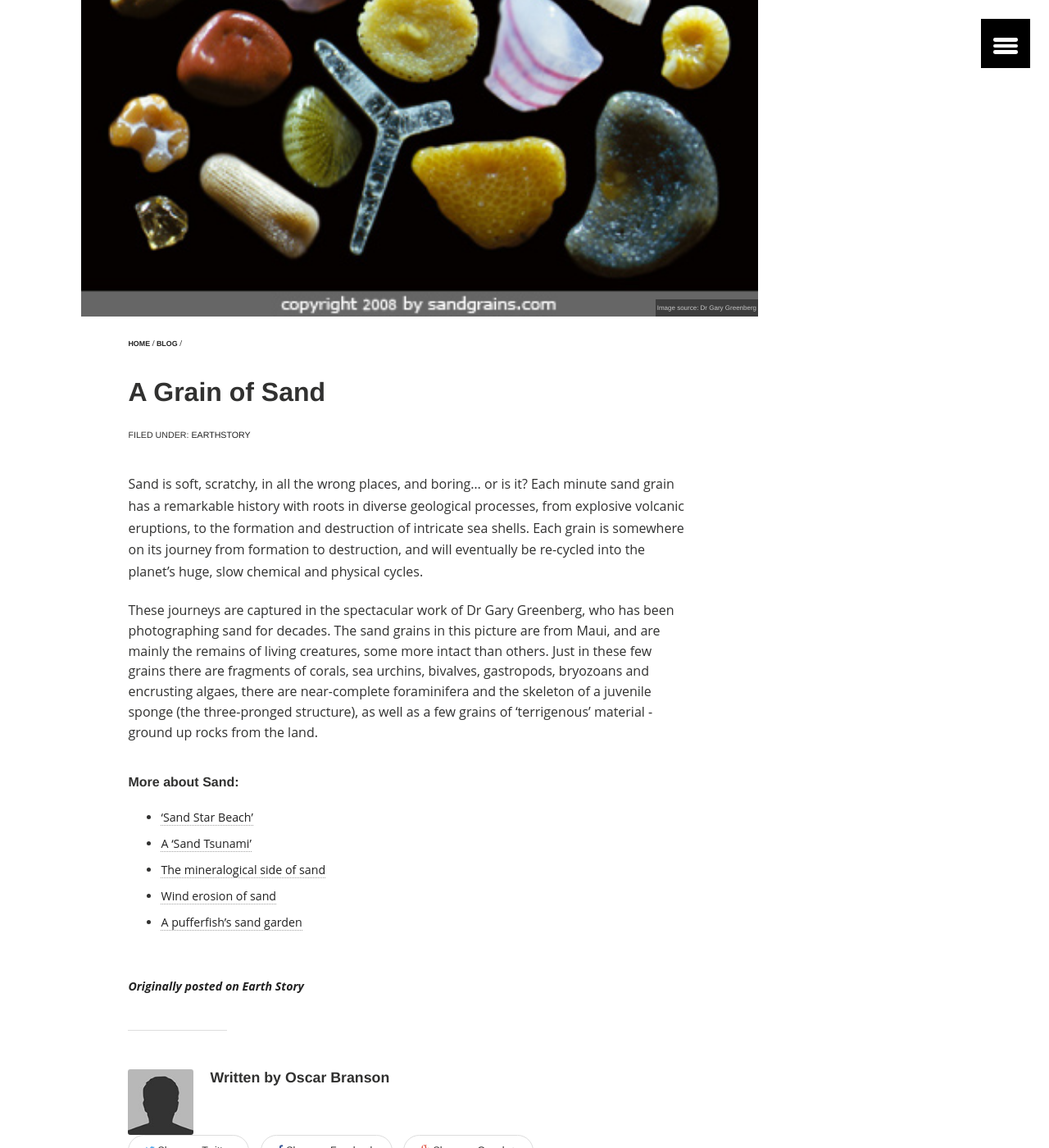
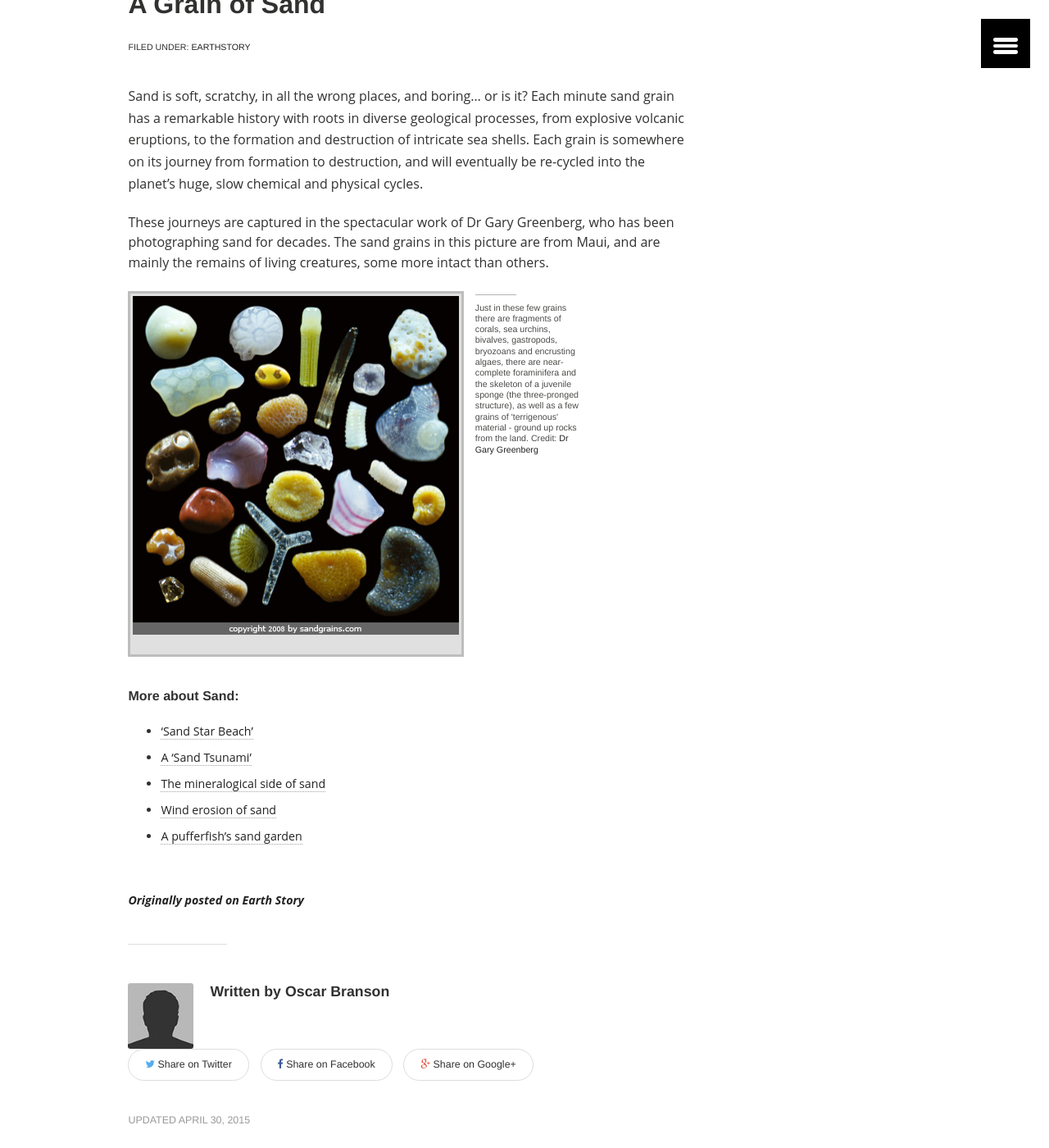
Before and after one commit to oscarbranson/oscarbranson.github.io, a Jekyll site: the page built from _posts/blog/2015-04-27-sand-grains.md, in a window 1280 px wide and 1400 px high, scrolled down 579 px. Shown: the whole window at 82% size. Built offline with Jekyll 4.4.1, drawn with Linux system fonts in a browser that asks for light colours.

Commit message:
cleaned up a couple of posts

```diff
--- a/_posts/blog/2015-04-27-sand-grains.md
+++ b/_posts/blog/2015-04-27-sand-grains.md
@@ -8,7 +8,7 @@ share: true
 excerpt:
 tags: earthstory
 image:
-  feature: /earth-story/sand-grains.jpg
+  feature: /earth-story/sand-grains-feature.jpg
   teaser: /earth-story/sand-grains-teaser.jpg
   thumb: /earth-story/sand-grains-thumb.jpg
   credit: Dr Gary Greenberg
@@ -21,7 +21,13 @@ published: true
 
 Sand is soft, scratchy, in all the wrong places, and boring... or is it? Each minute sand grain has a remarkable history with roots in diverse geological processes, from explosive volcanic eruptions, to the formation and destruction of intricate sea shells. Each grain is somewhere on its journey from formation to destruction, and will eventually be re-cycled into the planet's huge, slow chemical and physical cycles.
 
-These journeys are captured in the spectacular work of Dr Gary Greenberg, who has been photographing sand for decades. The sand grains in this picture are from Maui, and are mainly the remains of living creatures, some more intact than others. Just in these few grains there are fragments of corals, sea urchins, bivalves, gastropods, bryozoans and encrusting algaes, there are near-complete foraminifera and the skeleton of a juvenile sponge (the three-pronged structure), as well as a few grains of 'terrigenous' material - ground up rocks from the land.
+These journeys are captured in the spectacular work of Dr Gary Greenberg, who has been photographing sand for decades. The sand grains in this picture are from Maui, and are mainly the remains of living creatures, some more intact than others.
+
+<figure class="figcap" style="width: 60%">
+  <img src="/images/earth-story/sand-grains.jpg" width="100%">
+  <figcaption>Just in these few grains there are fragments of corals, sea urchins, bivalves, gastropods, bryozoans and encrusting algaes, there are near-complete foraminifera and the skeleton of a juvenile sponge (the three-pronged structure), as well as a few grains of 'terrigenous' material - ground up rocks from the land. Credit: <a href="http://sandgrains.com/">Dr Gary Greenberg</a></figcaption>
+</figure>
+
 
 ######More about Sand:
 * ['Sand Star Beach'](http://goo.gl/4g4EIu)
```
Also changed, not shown: _posts/blog/2015-04-28-seaweed-farms.md (+1 -1 lines), _posts/blog/2015-05-06-carrier-snail.md (+1 -1 lines), images/earth-story/sand-grains-feature.jpg (added).
